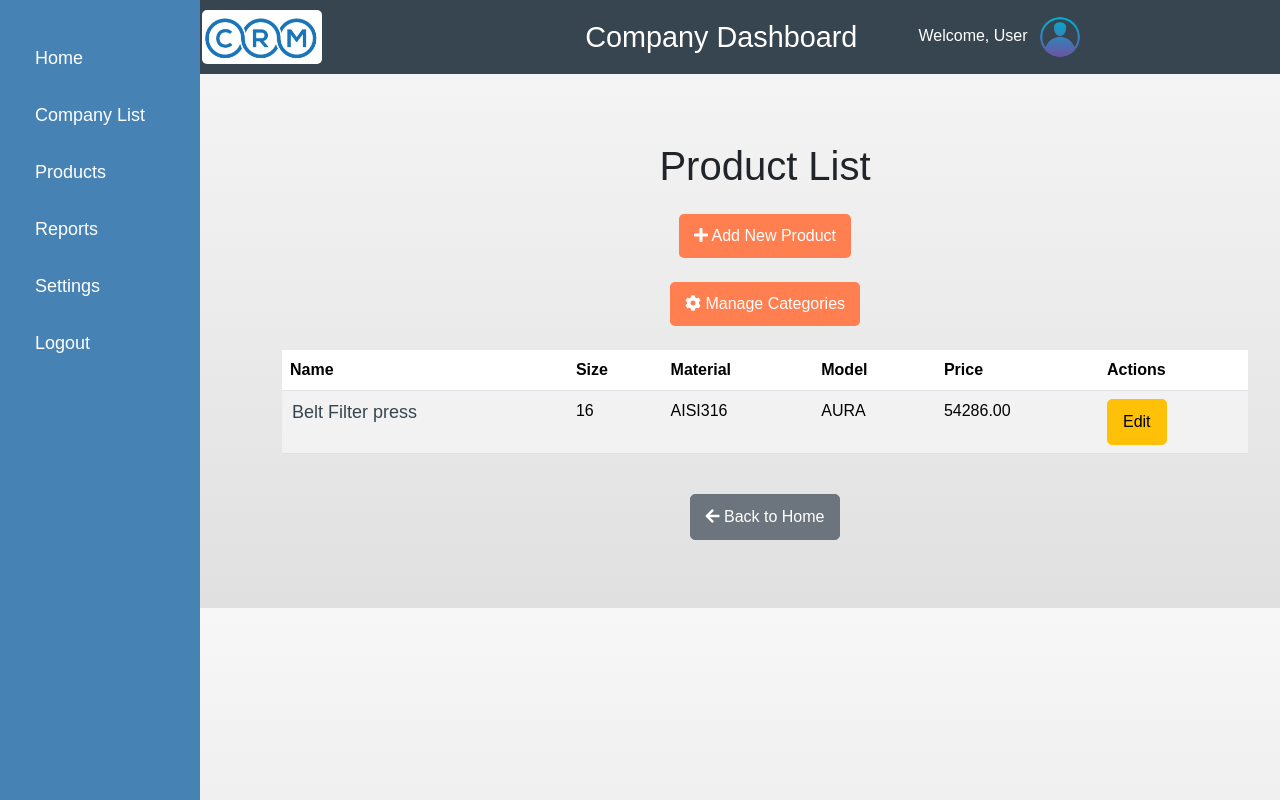
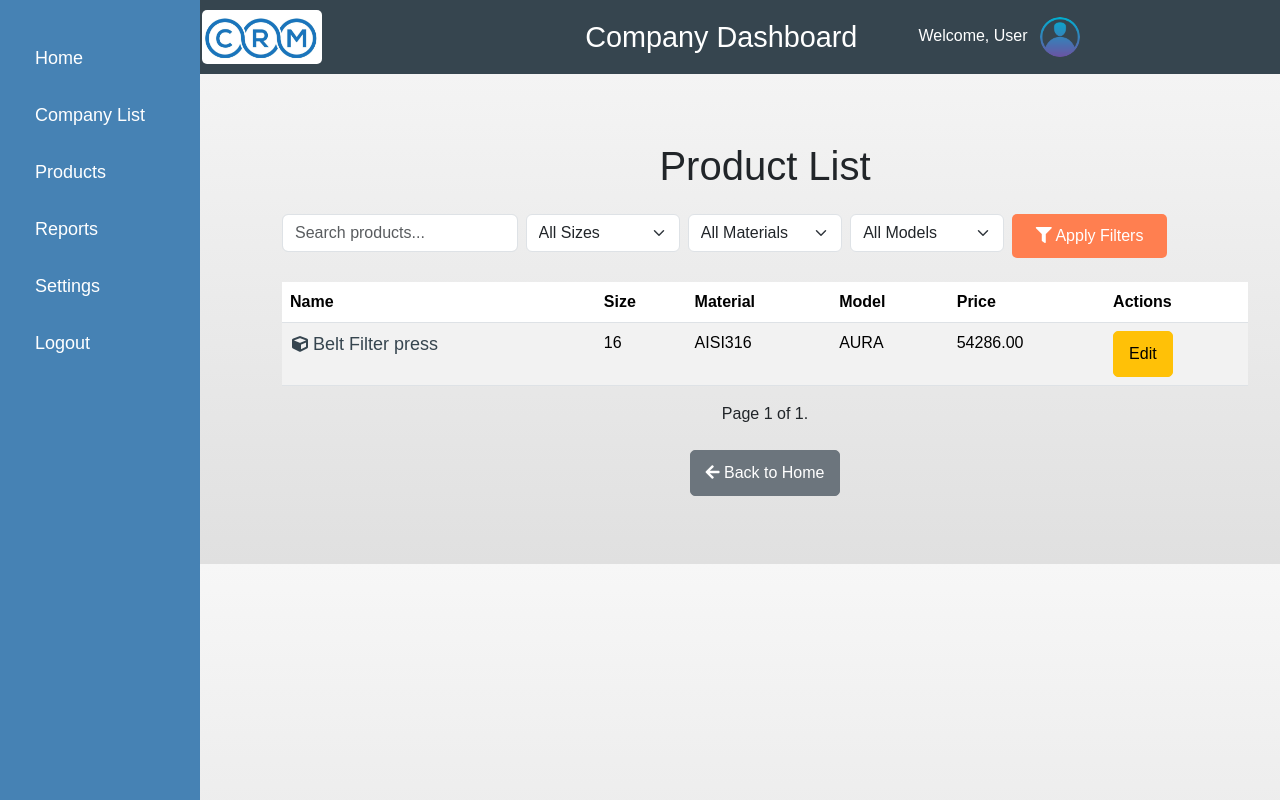
Before and after one commit to SinanAdnan/small_crm, a Django app: page /products/ in a window 1280 px wide. Run offline with Django 5.2, Linux system fonts and the light colour scheme; data comes from the database, SQL or seed files in the repository.

Commit message:
product filter and search functionality

```diff
--- a/products/templates/products/product_list.html
+++ b/products/templates/products/product_list.html
@@ -5,17 +5,59 @@
 <div class="container my-5">
     <h1 class="text-center mb-4">Product List</h1>
 
-    <!-- Add New Product Button -->
-    <div class="text-center mb-4">
-        <a href="{% url 'products:product_create' %}" class="btn btn-primary">
-            <i class="fas fa-plus"></i> Add New Product
-        </a>
-    </div>
-    <div class="text-center mb-4">
-        <a href="{% url 'products:category_list' %}" class="btn btn-primary">
-            <i class="fa fa-cog"></i> Manage Categories
-        </a>
-    </div>
+    <!-- Search & Filter Form -->
+    <form method="GET" class="mb-4">
+        <div class="row g-2">
+            <!-- Search Bar -->
+            <div class="col-md-3">
+                <input type="text" name="search" class="form-control"
+                       placeholder="Search products..." value="{{ search_query }}">
+            </div>
+
+            <!-- Size Filter -->
+            <div class="col-md-2">
+                <select name="size" class="form-select">
+                    <option value="">All Sizes</option>
+                    {% for size in sizes %}
+                        <option value="{{ size }}" {% if size == size_filter %}selected{% endif %}>
+                            {{ size }}
+                        </option>
+                    {% endfor %}
+                </select>
+            </div>
+
+            <!-- Material Filter -->
+            <div class="col-md-2">
+                <select name="material" class="form-select">
+                    <option value="">All Materials</option>
+                    {% for material in materials %}
+                        <option value="{{ material }}" {% if material == material_filter %}selected{% endif %}>
+                            {{ material }}
+                        </option>
+                    {% endfor %}
+                </select>
+            </div>
+
+            <!-- Model Filter -->
+            <div class="col-md-2">
+                <select name="model" class="form-select">
+                    <option value="">All Models</option>
+                    {% for model in models %}
+                        <option value="{{ model }}" {% if model == model_filter %}selected{% endif %}>
+                            {{ model }}
+                        </option>
+                    {% endfor %}
+                </select>
+            </div>
+
+            <!-- Submit Button -->
+            <div class="col-md-2">
+                <button type="submit" class="btn btn-primary w-100">
+                    <i class="fas fa-filter"></i> Apply Filters
+                </button>
+            </div>
+        </div>
+    </form>
 
     <!-- Products Table -->
     <div class="table-responsive">
@@ -24,22 +66,22 @@
                 <tr>
                     <th>Name</th>
                     <th>Size</th>
-                    <th>Material</th> <!-- Material column -->
+                    <th>Material</th>
                     <th>Model</th>
                     <th>Price</th>
                     <th>Actions</th>
                 </tr>
             </thead>
             <tbody>
-                {% for product in products %}
+                {% for product in page_obj %}
                 <tr>
                     <td>
                         <a href="{% url 'products:product_detail' product.pk %}" class="text-decoration-none">
-                            {{ product.name }}
+                            <i class="fas fa-cube fs-6"></i> {{ product.name }}
                         </a>
                     </td>
-                    <td>{{ product.size }}</td> <!-- Size column -->
-                    <td>{{ product.material }}</td> <!-- Material column -->
+                    <td>{{ product.size }}</td>
+                    <td>{{ product.material }}</td>
                     <td>{{ product.model }}</td>
                     <td>{{ product.price }}</td>
                     <td>
@@ -50,11 +92,30 @@
                 </tr>
                 {% empty %}
                 <tr>
-                    <td colspan="6" class="text-center">No products available.</td>
+                    <td colspan="6" class="text-center">No products found.</td>
                 </tr>
                 {% endfor %}
             </tbody>
         </table>
+    </div>
+
+    <!-- Pagination -->
+    <div class="pagination justify-content-center">
+        <span class="step-links">
+            {% if page_obj.has_previous %}
+                <a href="?page=1" class="btn btn-sm btn-outline-primary">&laquo; First</a>
+                <a href="?page={{ page_obj.previous_page_number }}" class="btn btn-sm btn-outline-primary">Previous</a>
+            {% endif %}
+
+            <span class="current">
+                Page {{ page_obj.number }} of {{ page_obj.paginator.num_pages }}.
+            </span>
+
+            {% if page_obj.has_next %}
+                <a href="?page={{ page_obj.next_page_number }}" class="btn btn-sm btn-outline-primary">Next</a>
+                <a href="?page={{ page_obj.paginator.num_pages }}" class="btn btn-sm btn-outline-primary">Last &raquo;</a>
+            {% endif %}
+        </span>
     </div>
 
     <!-- Back to Home Button -->
--- a/products/views.py
+++ b/products/views.py
@@ -3,14 +3,50 @@ from django.shortcuts import render, get_object_or_404, redirect
 from .models import Product, Category
 from .forms import ProductForm, CategoryForm
 from django.contrib import messages
+from django.core.paginator import Paginator
+from django.db.models import Q
 
 def product_list(request):
-    products = Product.objects.all()
-    categories = Category.objects.all()
+    products = Product.objects.all()  # Get all products
+
+    # Get filter parameters from request
+    search_query = request.GET.get('search', '')  # Get search query from request
+    size_filter = request.GET.get('size', '')  # Get size filter
+    material_filter = request.GET.get('material', '')  # Get material filter
+    model_filter = request.GET.get('model', '')  # Get model filter
+
+    # Apply search filter if a search term is provided
+    if search_query:
+        products = products.filter(Q(name__icontains=search_query))
+
+    # Apply additional filters
+    if size_filter:
+        products = products.filter(size__iexact=size_filter)
+    if material_filter:
+        products = products.filter(material__iexact=material_filter)
+    if model_filter:
+        products = products.filter(model__iexact=model_filter)
+
+    # Pagination (10 products per page)
+    paginator = Paginator(products, 10)
+    page_number = request.GET.get('page')
+    page_obj = paginator.get_page(page_number)
+
+    # Get unique values for dropdown filters
+    sizes = Product.objects.values_list('size', flat=True).distinct()
+    materials = Product.objects.values_list('material', flat=True).distinct()
+    models = Product.objects.values_list('model', flat=True).distinct()
+
     return render(request, 'products/product_list.html', {
-        'products': products,
-        'categories': categories
-        })
+        'page_obj': page_obj,
+        'search_query': search_query,
+        'size_filter': size_filter,
+        'material_filter': material_filter,
+        'model_filter': model_filter,
+        'sizes': sizes,
+        'materials': materials,
+        'models': models
+    })
 
 def product_detail(request, pk):
     product = get_object_or_404(Product, pk=pk)
```
